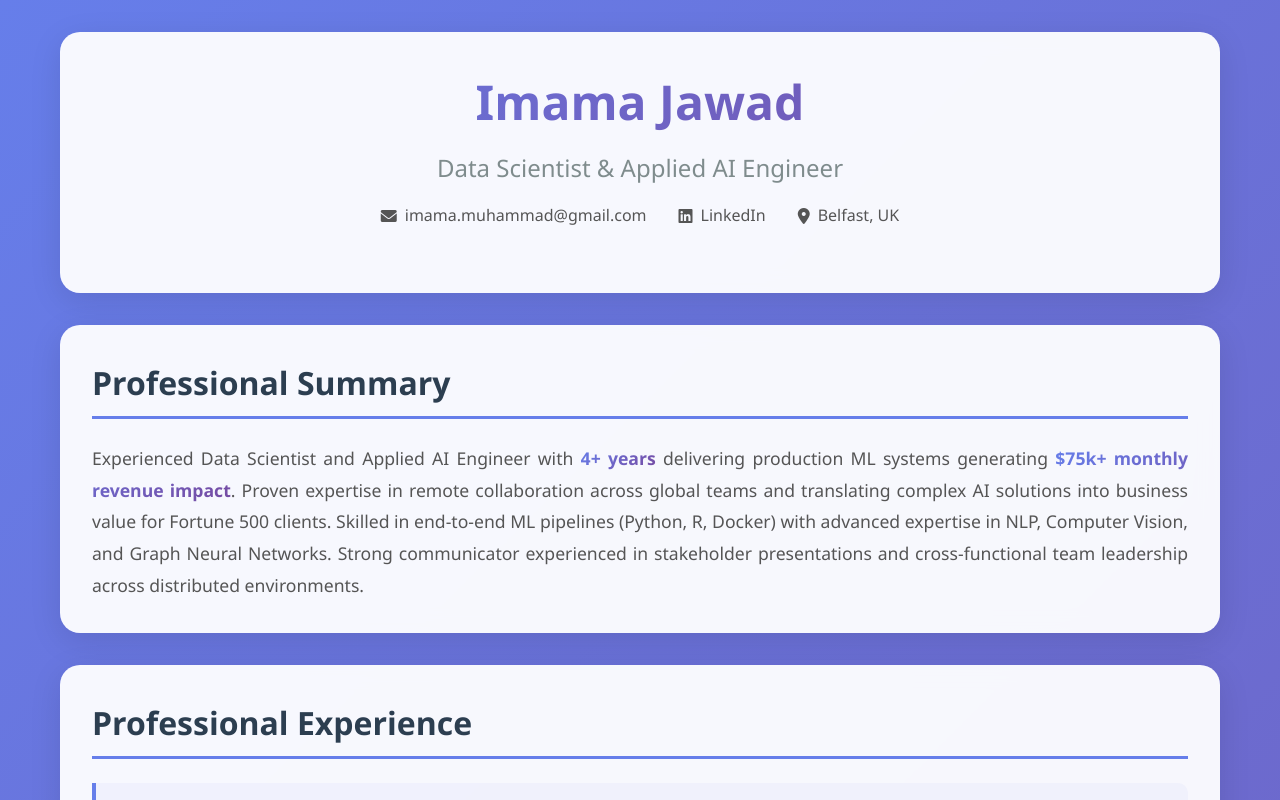
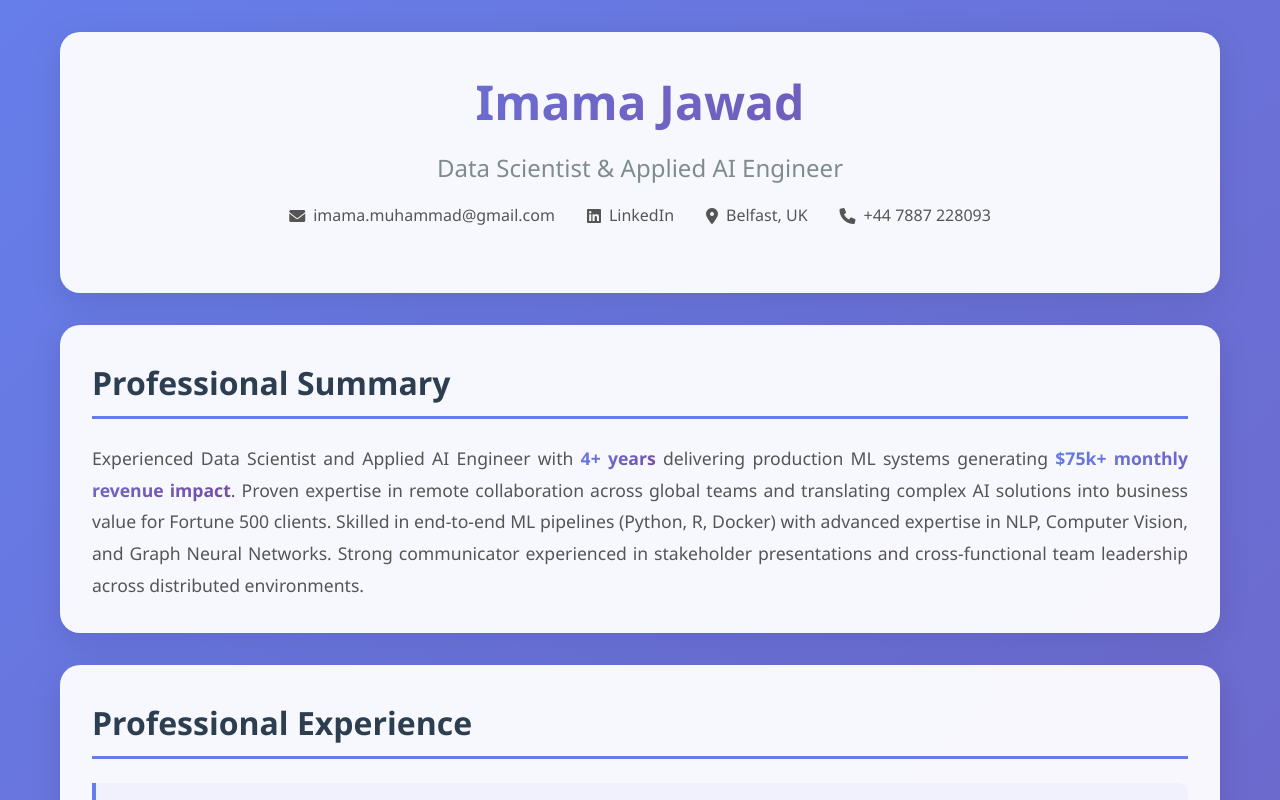
Before and after one commit to ImamaJawad/ImamaJawad.github.io, a plain HTML site: page index.html in a window 1280 px wide. Shown: the top 800 px of the page. Drawn offline with Linux system fonts and the light colour scheme.

Commit message:
Update index.html

```diff
--- a/index.html
+++ b/index.html
@@ -1,7 +1,6 @@
 <!DOCTYPE html>
 <html lang="en">
 <head>
-
     <meta charset="UTF-8">
     <meta name="viewport" content="width=device-width, initial-scale=1.0">
     <title>Imama Jawad - Data Scientist & AI Engineer</title>
@@ -378,6 +377,10 @@
                         <i class="fas fa-map-marker-alt"></i>
                         Belfast, UK
                     </span>
+                    <span class="contact-item">
+                        <i class="fas fa-phone"></i>
+                        +44 7887 228093
+                    </span>
                 </div>
             </div>
         </header>
```
